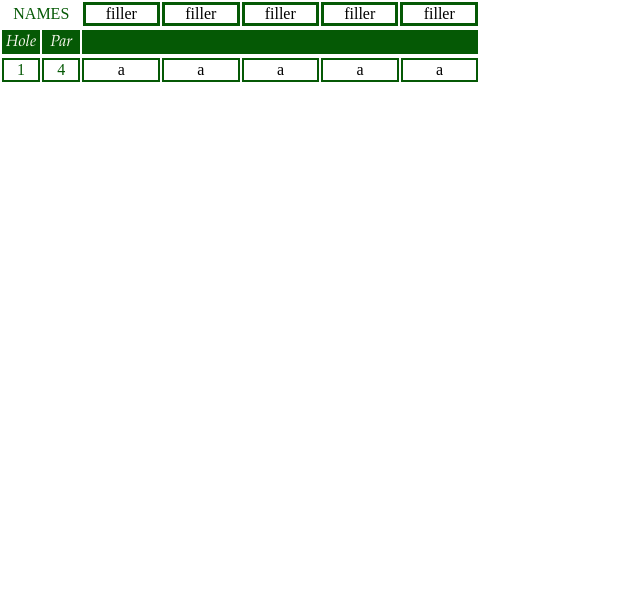
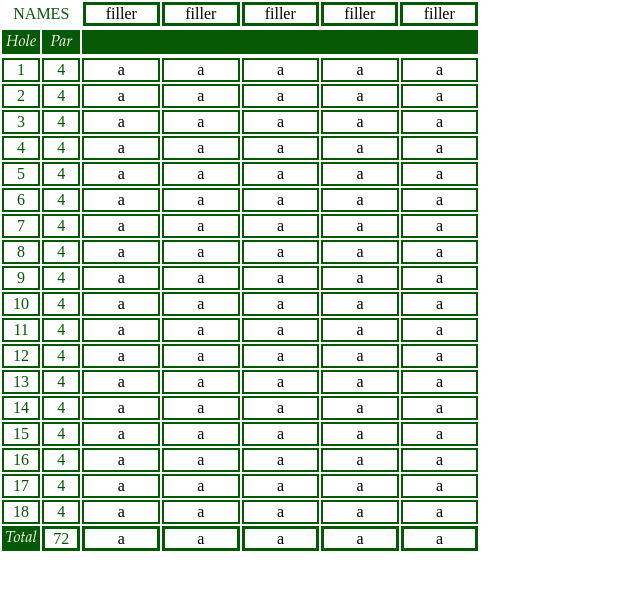
Before and after one commit to EDowning2000/tasiaTime, a Next.js app in the folder client/: page / in a window 1280 px wide. Shown: the top 590 px of the page, without its empty margins (0-640 px from the left). Built offline with nearby package versions, Linux system fonts and the light colour scheme.

Commit message:
finished the ui of this stupid table finally

```diff
--- a/client/Components/table.js
+++ b/client/Components/table.js
@@ -30,6 +30,169 @@ export default function Table() {
           <td className={styles.dataThree}>a</td>
           <td className={styles.dataThree}>a</td>
         </tr>
+        <tr>
+          <th className={styles.holeNumber}>2</th>
+          <th className={styles.holePar}>4</th>
+          <td className={styles.dataThree}>a</td>
+          <td className={styles.dataThree}>a</td>
+          <td className={styles.dataThree}>a</td>
+          <td className={styles.dataThree}>a</td>
+          <td className={styles.dataThree}>a</td>
+        </tr>
+        <tr>
+          <th className={styles.holeNumber}>3</th>
+          <th className={styles.holePar}>4</th>
+          <td className={styles.dataThree}>a</td>
+          <td className={styles.dataThree}>a</td>
+          <td className={styles.dataThree}>a</td>
+          <td className={styles.dataThree}>a</td>
+          <td className={styles.dataThree}>a</td>
+        </tr>
+        <tr>
+          <th className={styles.holeNumber}>4</th>
+          <th className={styles.holePar}>4</th>
+          <td className={styles.dataThree}>a</td>
+          <td className={styles.dataThree}>a</td>
+          <td className={styles.dataThree}>a</td>
+          <td className={styles.dataThree}>a</td>
+          <td className={styles.dataThree}>a</td>
+        </tr>
+        <tr>
+          <th className={styles.holeNumber}>5</th>
+          <th className={styles.holePar}>4</th>
+          <td className={styles.dataThree}>a</td>
+          <td className={styles.dataThree}>a</td>
+          <td className={styles.dataThree}>a</td>
+          <td className={styles.dataThree}>a</td>
+          <td className={styles.dataThree}>a</td>
+        </tr>
+        <tr>
+          <th className={styles.holeNumber}>6</th>
+          <th className={styles.holePar}>4</th>
+          <td className={styles.dataThree}>a</td>
+          <td className={styles.dataThree}>a</td>
+          <td className={styles.dataThree}>a</td>
+          <td className={styles.dataThree}>a</td>
+          <td className={styles.dataThree}>a</td>
+        </tr>
+        <tr>
+          <th className={styles.holeNumber}>7</th>
+          <th className={styles.holePar}>4</th>
+          <td className={styles.dataThree}>a</td>
+          <td className={styles.dataThree}>a</td>
+          <td className={styles.dataThree}>a</td>
+          <td className={styles.dataThree}>a</td>
+          <td className={styles.dataThree}>a</td>
+        </tr>
+        <tr>
+          <th className={styles.holeNumber}>8</th>
+          <th className={styles.holePar}>4</th>
+          <td className={styles.dataThree}>a</td>
+          <td className={styles.dataThree}>a</td>
+          <td className={styles.dataThree}>a</td>
+          <td className={styles.dataThree}>a</td>
+          <td className={styles.dataThree}>a</td>
+        </tr>
+        <tr>
+          <th className={styles.holeNumber}>9</th>
+          <th className={styles.holePar}>4</th>
+          <td className={styles.dataThree}>a</td>
+          <td className={styles.dataThree}>a</td>
+          <td className={styles.dataThree}>a</td>
+          <td className={styles.dataThree}>a</td>
+          <td className={styles.dataThree}>a</td>
+        </tr>
+        <tr>
+          <th className={styles.holeNumber}>10</th>
+          <th className={styles.holePar}>4</th>
+          <td className={styles.dataThree}>a</td>
+          <td className={styles.dataThree}>a</td>
+          <td className={styles.dataThree}>a</td>
+          <td className={styles.dataThree}>a</td>
+          <td className={styles.dataThree}>a</td>
+        </tr>
+        <tr>
+          <th className={styles.holeNumber}>11</th>
+          <th className={styles.holePar}>4</th>
+          <td className={styles.dataThree}>a</td>
+          <td className={styles.dataThree}>a</td>
+          <td className={styles.dataThree}>a</td>
+          <td className={styles.dataThree}>a</td>
+          <td className={styles.dataThree}>a</td>
+        </tr>
+        <tr>
+          <th className={styles.holeNumber}>12</th>
+          <th className={styles.holePar}>4</th>
+          <td className={styles.dataThree}>a</td>
+          <td className={styles.dataThree}>a</td>
+          <td className={styles.dataThree}>a</td>
+          <td className={styles.dataThree}>a</td>
+          <td className={styles.dataThree}>a</td>
+        </tr>
+        <tr>
+          <th className={styles.holeNumber}>13</th>
+          <th className={styles.holePar}>4</th>
+          <td className={styles.dataThree}>a</td>
+          <td className={styles.dataThree}>a</td>
+          <td className={styles.dataThree}>a</td>
+          <td className={styles.dataThree}>a</td>
+          <td className={styles.dataThree}>a</td>
+        </tr>
+        <tr>
+          <th className={styles.holeNumber}>14</th>
+          <th className={styles.holePar}>4</th>
+          <td className={styles.dataThree}>a</td>
+          <td className={styles.dataThree}>a</td>
+          <td className={styles.dataThree}>a</td>
+          <td className={styles.dataThree}>a</td>
+          <td className={styles.dataThree}>a</td>
+        </tr>
+        <tr>
+          <th className={styles.holeNumber}>15</th>
+          <th className={styles.holePar}>4</th>
+          <td className={styles.dataThree}>a</td>
+          <td className={styles.dataThree}>a</td>
+          <td className={styles.dataThree}>a</td>
+          <td className={styles.dataThree}>a</td>
+          <td className={styles.dataThree}>a</td>
+        </tr>
+        <tr>
+          <th className={styles.holeNumber}>16</th>
+          <th className={styles.holePar}>4</th>
+          <td className={styles.dataThree}>a</td>
+          <td className={styles.dataThree}>a</td>
+          <td className={styles.dataThree}>a</td>
+          <td className={styles.dataThree}>a</td>
+          <td className={styles.dataThree}>a</td>
+        </tr>
+        <tr>
+          <th className={styles.holeNumber}>17</th>
+          <th className={styles.holePar}>4</th>
+          <td className={styles.dataThree}>a</td>
+          <td className={styles.dataThree}>a</td>
+          <td className={styles.dataThree}>a</td>
+          <td className={styles.dataThree}>a</td>
+          <td className={styles.dataThree}>a</td>
+        </tr>
+        <tr>
+          <th className={styles.holeNumber}>18</th>
+          <th className={styles.holePar}>4</th>
+          <td className={styles.dataThree}>a</td>
+          <td className={styles.dataThree}>a</td>
+          <td className={styles.dataThree}>a</td>
+          <td className={styles.dataThree}>a</td>
+          <td className={styles.dataThree}>a</td>
+        </tr>
+
+        <tr>
+          <th className={styles.total}>Total</th>
+          <th className={styles.totalPar}>72</th>
+          <td className={styles.dataFour}>a</td>
+          <td className={styles.dataFour}>a</td>
+          <td className={styles.dataFour}>a</td>
+          <td className={styles.dataFour}>a</td>
+          <td className={styles.dataFour}>a</td>
+        </tr>
       </table>
     </>
   );
--- a/client/styles/Table.module.css
+++ b/client/styles/Table.module.css
@@ -65,22 +65,29 @@
   border: 2px solid rgb(5, 89, 5);
   text-align: center;
 }
-/* .headerHole {
-  width: 2.5rem;
+.total {
+  width: 2.39rem !important;
   height: 1.5rem;
-  font-size: 0.75rem;
   font-family: "Garamond";
   font-style: italic;
+  font-weight: 400;
   color: rgb(251, 250, 241);
   background-color: rgb(5, 89, 5);
+  border: 3px solid rgb(5, 89, 5);
 }
-.headerPar {
-  width: 2.5rem;
+.totalPar {
+  width: 2.39rem !important;
   height: 1.5rem;
-  font-size: 0.75rem;
-  font-family: "Garamond";
-  font-style: italic;
-  color: rgb(251, 250, 241);
-  background-color: rgb(5, 89, 5);
-  margin-right: -1rem !important;
-} */
+  font-family: "Copperplate";
+  font-weight: 400;
+  color: rgb(5, 89, 5);
+  border: 3px solid rgb(5, 89, 5);
+}
+.dataFour {
+  width: 4.85rem;
+  height: 1.5rem;
+  font-family: "Copperplate";
+  font-weight: 200;
+  border: 3px solid rgb(5, 89, 5);
+  text-align: center;
+}
```
